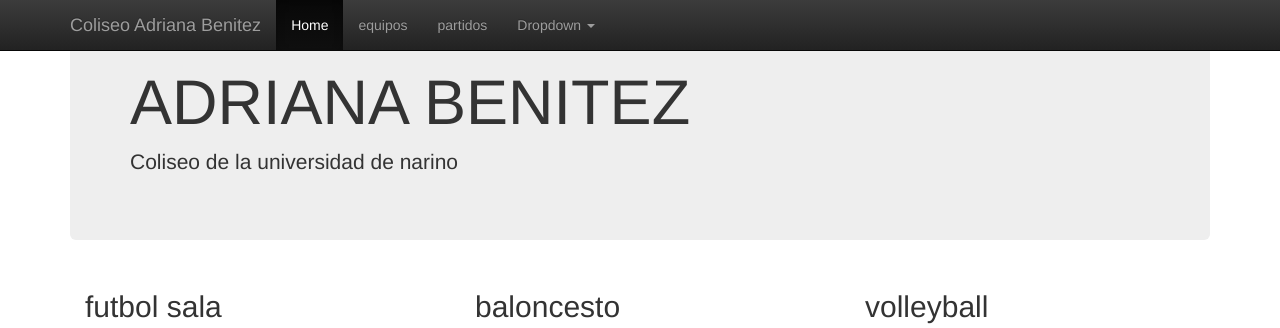
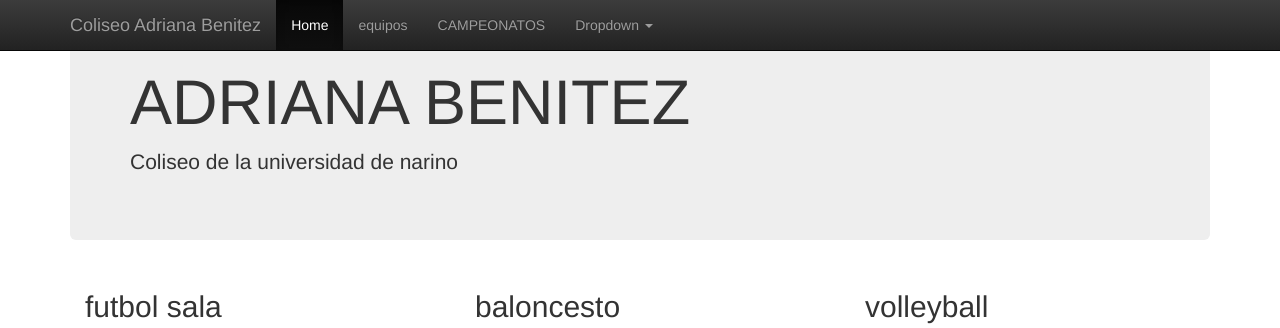
Before and after one commit to kcadena/Coliseo, a Django app: page / in a window 1280 px wide. Shown: the top 328 px of the page. Run offline with Django 3.2, Linux system fonts and the light colour scheme; some libraries are stand-ins or nearby versions.

Commit message:
On branch pruebas  Your branch is up-to-date with 'origin/pruebas'.  Changes to be committed: 	modified:   app_coliseo/templates/index.html

```diff
--- a/app_coliseo/templates/index.html
+++ b/app_coliseo/templates/index.html
@@ -48,7 +48,7 @@
           <ul class="nav navbar-nav">
             <li class="active"><a href="#">Home</a></li>
             <li><a href="{% static 'equipos.html'%}">equipos</a></li>
-            <li><a href="{% static 'partidos.html'%}">partidos</a></li>
+            <li><a href="{% static 'partidos.html'%}">CAMPEONATOS</a></li>
             <li class="dropdown">
               <a href="#" class="dropdown-toggle" data-toggle="dropdown" role="button" aria-haspopup="true" aria-expanded="false">Dropdown <span class="caret"></span></a>
               <ul class="dropdown-menu">
```
